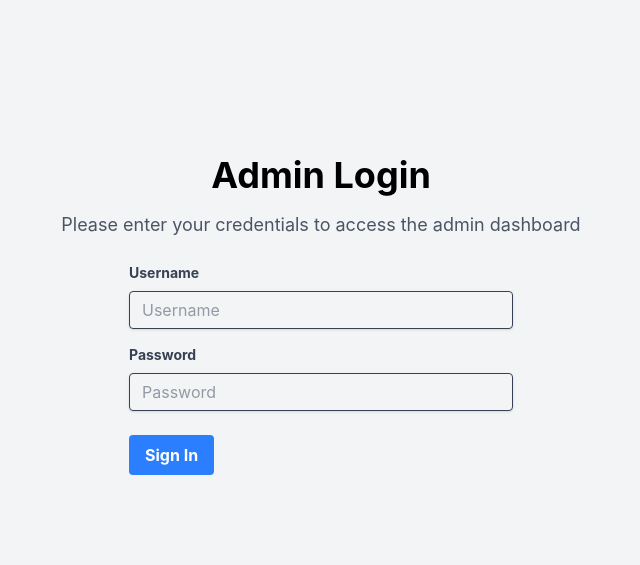
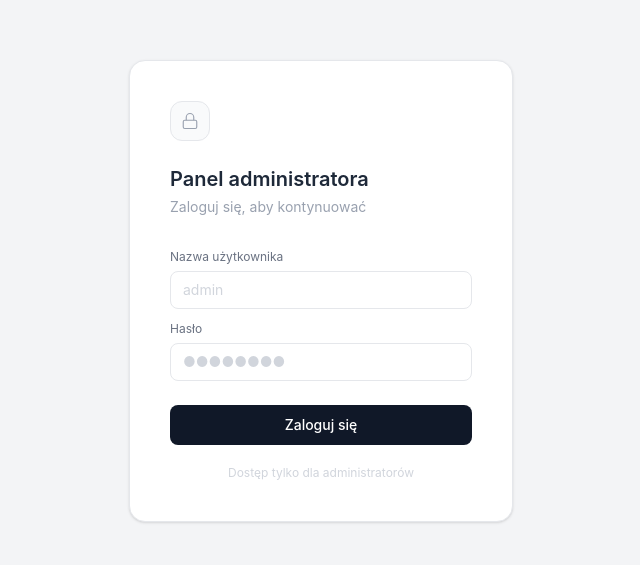
Before and after one commit to CzajaAdam/CarRental, a React (Vite) app: page /login in a window 1280 px wide. Shown: the part 109-674 px from the top of the page, without its empty margins (319-959 px from the left). Built offline with nearby package versions, Linux system fonts and the light colour scheme.

Commit message:
feat: functional login page, a bit of a change to how Container Component takes Props

```diff
--- a/src/App.tsx
+++ b/src/App.tsx
@@ -2,13 +2,21 @@ import { Routes, Route, BrowserRouter } from "react-router-dom";
 import { Home } from "./pages/Home";
 import { Admin } from "./pages/Admin";
 import { AdminLogin } from "./pages/AdminLogin";
+import ProtectedRoute from "./components/ProtectedRoute";
 
 export const App = () => {
   return (
     <BrowserRouter>
       <Routes>
         <Route path="/" element={<Home />} />
-        <Route path="/admin" element={<Admin />} />
+        <Route
+          path="/admin"
+          element={
+            <ProtectedRoute>
+              <Admin />
+            </ProtectedRoute>
+          }
+        />
         <Route path="/login" element={<AdminLogin />} />
       </Routes>
     </BrowserRouter>
--- /dev/null
+++ b/src/components/ProtectedRoute.tsx
@@ -0,0 +1,15 @@
+import { Navigate } from "react-router-dom";
+
+interface ProtectedRouteProps {
+  children: React.ReactNode;
+}
+
+const ProtectedRoute = ({ children }: ProtectedRouteProps) => {
+  const isLoggedIn = localStorage.getItem("isAdminLoggedIn") === "true";
+
+  if (!isLoggedIn) return <Navigate to="/login" replace />;
+
+  return children;
+};
+
+export default ProtectedRoute;
--- a/src/layouts/Container.tsx
+++ b/src/layouts/Container.tsx
@@ -2,12 +2,13 @@ import { type ReactNode } from "react";
 
 interface ContainerProps {
   children: ReactNode;
+  className?: string;
 }
 
-export const Container = ({ children }: ContainerProps) => {
+export const Container = ({ children, className }: ContainerProps) => {
   return (
-    <div className="flex min-h-screen bg-gray-100">
-      <main className="flex-1 p-6">{children}</main>
+    <div className={`flex min-h-screen bg-gray-100`}>
+      <main className={"flex-1 p-6 " + (className ?? "")}>{children}</main>
     </div>
   );
 };
--- a/src/pages/AdminLogin.tsx
+++ b/src/pages/AdminLogin.tsx
@@ -1,51 +1,91 @@
+import { useState } from "react";
+import { useNavigate } from "react-router-dom";
 import { Container } from "../layouts/Container";
 
 export const AdminLogin = () => {
+  const [username, setUsername] = useState("");
+  const [password, setPassword] = useState("");
+  const [error, setError] = useState<string | null>(null);
+  const navigate = useNavigate();
+
+  const handleSubmit = () => {
+    if (
+      username === import.meta.env.VITE_ADMIN_USERNAME &&
+      password === import.meta.env.VITE_ADMIN_PASSWORD
+    ) {
+      localStorage.setItem("isAdminLoggedIn", "true");
+      navigate("/admin");
+    } else {
+      setError("Nieprawidłowa nazwa użytkownika lub hasło");
+    }
+  };
+
   return (
-    <Container>
-      <div className="flex flex-col items-center justify-center h-screen">
-        <h1 className="text-4xl font-bold mb-4">Admin Login</h1>
-        <p className="text-lg text-gray-600">
-          Please enter your credentials to access the admin dashboard
-        </p>
-        <form className="mt-6 w-full max-w-sm">
-          <div className="mb-4">
-            <label
-              className="block text-gray-700 text-sm font-bold mb-2"
-              htmlFor="username"
+    <Container className="flex justify-center items-center">
+      <div className="bg-white border border-gray-200 rounded-2xl p-10 w-full max-w-sm shadow-sm">
+        <div className="mb-8">
+          <div className="w-10 h-10 rounded-xl border border-gray-200 bg-gray-50 flex items-center justify-center mb-6">
+            <svg
+              width="18"
+              height="18"
+              viewBox="0 0 24 24"
+              fill="none"
+              stroke="currentColor"
+              strokeWidth="1.5"
+              className="text-gray-400"
             >
-              Username
+              <rect x="3" y="11" width="18" height="11" rx="2" />
+              <path d="M7 11V7a5 5 0 0 1 10 0v4" />
+            </svg>
+          </div>
+          <p className="text-xl font-semibold text-gray-800 mb-1">
+            Panel administratora
+          </p>
+          <p className="text-sm text-gray-400">Zaloguj się, aby kontynuować</p>
+        </div>
+
+        <div className="flex flex-col gap-3 mb-6">
+          <div>
+            <label className="block text-xs text-gray-500 mb-1.5">
+              Nazwa użytkownika
             </label>
             <input
-              className="shadow appearance-none border rounded w-full py-2 px-3 text-gray-700 leading-tight focus:outline-none focus:shadow-outline"
-              id="username"
               type="text"
-              placeholder="Username"
+              placeholder="admin"
+              value={username}
+              onChange={(e) => setUsername(e.target.value)}
+              className="w-full border border-gray-200 rounded-lg px-3 py-2 text-sm text-gray-700 placeholder-gray-300 focus:outline-none focus:ring-2 focus:ring-blue-500 transition"
             />
           </div>
-          <div className="mb-6">
-            <label
-              className="block text-gray-700 text-sm font-bold mb-2"
-              htmlFor="password"
-            >
-              Password
-            </label>
+          <div>
+            <label className="block text-xs text-gray-500 mb-1.5">Hasło</label>
             <input
-              className="shadow appearance-none border rounded w-full py-2 px-3 text-gray-700 leading-tight focus:outline-none focus:shadow-outline"
-              id="password"
               type="password"
-              placeholder="Password"
+              placeholder="&#9679;&#9679;&#9679;&#9679;&#9679;&#9679;&#9679;&#9679;"
+              value={password}
+              onChange={(e) => setPassword(e.target.value)}
+              onKeyDown={(e) => e.key === "Enter" && handleSubmit()}
+              className="w-full border border-gray-200 rounded-lg px-3 py-2 text-sm text-gray-700 placeholder-gray-300 focus:outline-none focus:ring-2 focus:ring-blue-500 transition"
             />
           </div>
-          <div className="flex items-center justify-between">
-            <button
-              className="bg-blue-500 hover:bg-blue-700 text-white font-bold py-2 px-4 rounded focus:outline-none focus:shadow-outline"
-              type="submit"
-            >
-              Sign In
-            </button>
-          </div>
-        </form>
+        </div>
+
+        {error && (
+          <p className="text-xs text-red-500 bg-red-50 border border-red-200 rounded-lg px-3 py-2 mb-4">
+            {error}
+          </p>
+        )}
+
+        <button
+          onClick={handleSubmit}
+          className="w-full py-2.5 bg-gray-900 text-white text-sm font-medium rounded-lg hover:bg-gray-700 transition-colors"
+        >
+          Zaloguj się
+        </button>
+
+        <p className="text-center text-xs text-gray-300 mt-5">
+          Dostęp tylko dla administratorów
+        </p>
       </div>
     </Container>
   );
```
Also changed, not shown: 1 other file (tests, documents, lock files or other folders).
